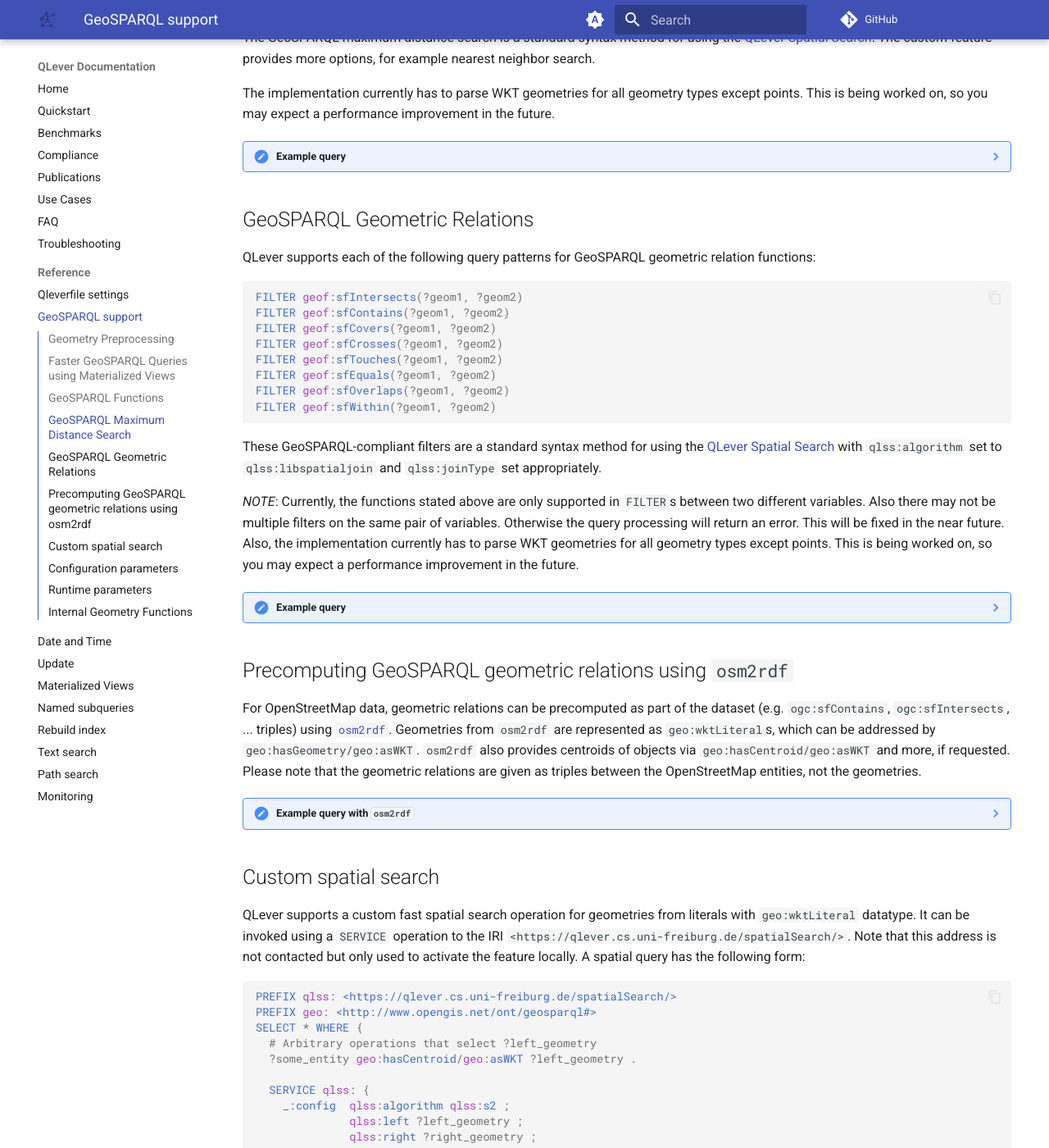
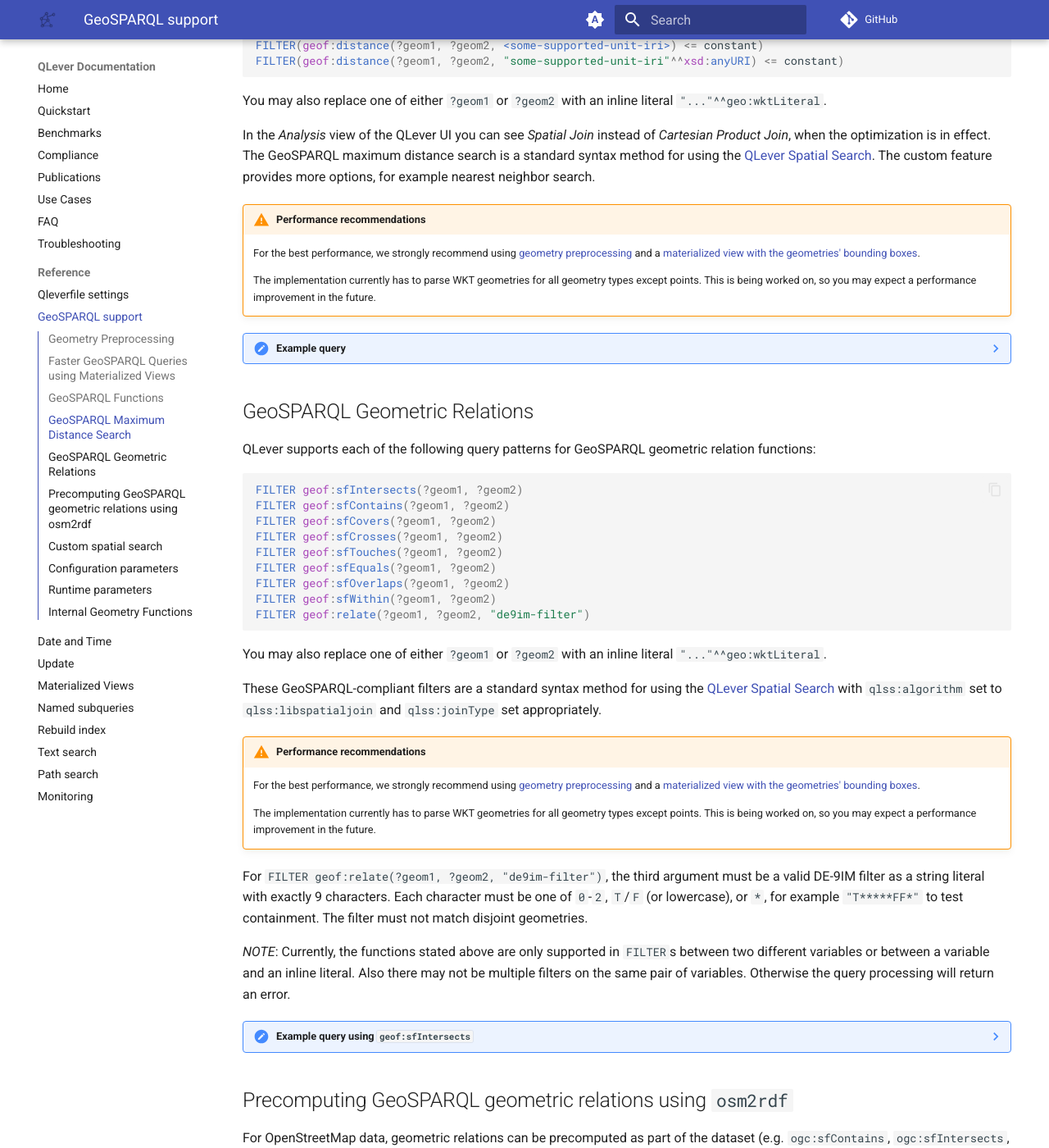
Before and after one commit to qlever-dev/qlever-docs, an MkDocs documentation site: the page built from docs/geosparql.md, in a window 1280 px wide and 1400 px high, scrolled down 3639 px. Shown: the whole window at 82% size. Built offline with MkDocs 1.6.1 and Material for MkDocs 9.7.7, drawn with Linux system fonts in a browser that asks for light colours; plug-ins that fetch from the network failed and are left out; comment, search, counter and statistics services are not loaded; the version menu is left out; some of the changed text lies outside the part shown.

Commit message:
Update GeoSPARQL docs (#32)

````diff
--- a/docs/geosparql.md
+++ b/docs/geosparql.md
@@ -4,18 +4,18 @@ This page describes which features from the [OGC GeoSPARQL standard](https://doc
 
 ## Geometry Preprocessing
 
-QLever can preprocess geometries to accelerate various queries. This can be requested via the option `VOCABULARY_TYPE = on-disk-compressed-geo-split` in the `[index]` section of your `Qleverfile` for use with `qlever index` or the `--vocabulary-type on-disk-compressed-geo-split` argument of `IndexBuilderMain`.
+QLever can preprocess geometries to accelerate various queries. This can be requested via the option `VOCABULARY_TYPE = on-disk-compressed-geo-split` in the `[index]` section of your `Qleverfile` for use with `qlever index` or the `--vocabulary-type on-disk-compressed-geo-split` argument of the `qlever-index` binary. Together with an appropriate [materialized view](#geo-matview) preprocessing may provide a drastic performance improvement.
 
 If this option is used, QLever will currently precompute centroid, bounding box, geometry type, number of child geometries, length and area for all WKT literals in the input dataset. These can be used for the respective [GeoSPARQL functions](#geosparql-functions), but also for further optimizations (for example, automatic prefiltering of geometries for more efficient [geometric relation filters](#geosparql-geometric-relations)).
 
 ## Faster GeoSPARQL Queries using Materialized Views
 
-[Materialized Views](materialized-views.md) can be used to further improve spatial querying performance. Consider the following materialized view:
+[Materialized Views](materialized-views.md)<a id="geo-matview"></a>  can be used to further improve spatial querying performance. Consider the following materialized view `geometries`:
 
 ```sparql
 PREFIX geo: <http://www.opengis.net/ont/geosparql#>
 PREFIX geof: <http://www.opengis.net/def/function/geosparql/>
-SELECT ?subject ?intermediate ?geometry ?centroid ?area ?length WHERE {
+SELECT ?subject ?intermediate ?geometry ?centroid ?area ?length ?lower_left ?upper_right WHERE {
   ?subject geo:hasGeometry ?intermediate .
   ?intermediate geo:asWKT ?geometry .
   BIND(geof:centroid(?geometry) AS ?centroid)
@@ -26,9 +26,9 @@ SELECT ?subject ?intermediate ?geometry ?centroid ?area ?length WHERE {
 }
 ```
 
-It will be used whenever `geo:hasGeometry/geo:asWKT` is present in the user query. If the user query additionally contains one of the `BIND`s they are also detected automatically.
+Using the `Qleverfile` argument `PRELOAD_MATERIALIZED_VIEWS=geometries` in `[server]` or the CLI `qlever-server --preload-materialized-views geometries` argument, it will be used whenever `geo:hasGeometry/geo:asWKT` is present in the user query. If the user query additionally contains one of the `BIND`s they are also detected and read from the view automatically.
 
-QLever's efficient spatial search operations (see [GeoSPARQL Maximum Distance Search](#geosparql-maximum-distance-search), [GeoSPARQL Geometric Relations](#geosparql-geometric-relations) and [QLever Custom Spatial Search](#custom-spatial-search)) can leverage the bounding boxes given by `ql:envelopeLowerLeft` and `ql:envelopeUpperRight` automatically (see [Internal Geometry Functions](#internal-geometry-functions)). This means it is sufficient for the user to write a query like the following and QLever will use the materialized view and read the geometry bounding boxes for efficient prefiltering directly from the materialized view.
+QLever's efficient spatial search operations (see [GeoSPARQL Maximum Distance Search](#geosparql-maximum-distance-search), [GeoSPARQL Geometric Relations](#geosparql-geometric-relations) and [QLever Custom Spatial Search](#custom-spatial-search)) can leverage the bounding boxes given by `ql:envelopeLowerLeft` and `ql:envelopeUpperRight` automatically (see [Internal Geometry Functions](#internal-geometry-functions)). The same holds for the respective [GeoSPARQL Functions](#geosparql-functions). This means it is sufficient for the user to write a query like the following and QLever will use the materialized view and read the geometry bounding boxes for efficient prefiltering directly from the materialized view.
 
 ```sparql {data-demo-engine="osm-planet"}
 PREFIX osmrel: <https://www.openstreetmap.org/relation/>
@@ -325,9 +325,14 @@ FILTER(geof:distance(?geom1, ?geom2, <some-supported-unit-iri>) <= constant)
 FILTER(geof:distance(?geom1, ?geom2, "some-supported-unit-iri"^^xsd:anyURI) <= constant)
 ```
 
+You may also replace one of either `?geom1` or `?geom2` with an inline literal `"..."^^geo:wktLiteral`.
+
 In the *Analysis* view of the QLever UI you can see *Spatial Join* instead of *Cartesian Product Join*, when the optimization is in effect. The GeoSPARQL maximum distance search is a standard syntax method for using the [QLever Spatial Search](#custom-spatial-search). The custom feature provides more options, for example nearest neighbor search.
 
-The implementation currently has to parse WKT geometries for all geometry types except points. This is being worked on, so you may expect a performance improvement in the future.
+!!! warning "Performance recommendations"
+    For the best performance, we strongly recommend using [geometry preprocessing](#geometry-preprocessing) and a [materialized view with the geometries' bounding boxes](#geo-matview).
+
+    The implementation currently has to parse WKT geometries for all geometry types except points. This is being worked on, so you may expect a performance improvement in the future.
 
 ??? note "Example query"
 
@@ -359,20 +364,28 @@ FILTER geof:sfTouches(?geom1, ?geom2)
 FILTER geof:sfEquals(?geom1, ?geom2)
 FILTER geof:sfOverlaps(?geom1, ?geom2)
 FILTER geof:sfWithin(?geom1, ?geom2)
+FILTER geof:relate(?geom1, ?geom2, "de9im-filter")
 ```
+
+You may also replace one of either `?geom1` or `?geom2` with an inline literal `"..."^^geo:wktLiteral`.
 
 These GeoSPARQL-compliant filters are a standard syntax method for using the
 [QLever Spatial Search](#custom-spatial-search) with `qlss:algorithm` set to
 `qlss:libspatialjoin` and `qlss:joinType` set appropriately.
 
+!!! warning "Performance recommendations"
+    For the best performance, we strongly recommend using [geometry preprocessing](#geometry-preprocessing) and a [materialized view with the geometries' bounding boxes](#geo-matview).
+
+    The implementation currently has to parse WKT geometries for all geometry types except points. This is being worked on, so you may expect a performance improvement in the future.
+
+For `FILTER geof:relate(?geom1, ?geom2, "de9im-filter")`, the third argument must be a valid DE-9IM filter as a string literal with exactly 9 characters. Each character must be one of `0`-`2`, `T`/`F` (or lowercase), or `*`, for example `"T*****FF*"` to test containment. The filter must not match disjoint geometries.
+
 *NOTE*: Currently, the functions stated above are only supported in `FILTER`s
-between two different variables. Also there may not be multiple filters on the
-same pair of variables. Otherwise the query processing will return an error.
-This will be fixed in the near future. Also, the implementation currently has
-to parse WKT geometries for all geometry types except points. This is being
-worked on, so you may expect a performance improvement in the future.
+between two different variables or between a variable and an inline literal.
+Also there may not be multiple filters on the same pair of variables. Otherwise
+the query processing will return an error.
 
-??? note "Example query"
+??? note "Example query using `geof:sfIntersects`"
 
     [All railway lines crossing rivers](https://qlever.dev/osm-planet/oU2Uqb):
 
@@ -385,7 +398,7 @@ worked on, so you may expect a performance improvement in the future.
              geo:hasGeometry/geo:asWKT ?river_geometry .
       ?rail osmkey:railway "rail" ;
             geo:hasGeometry/geo:asWKT ?rail_geometry .
-      FILTER (geof:sfIntersects(?rail_geometry,?river_geometry))
+      FILTER geof:sfIntersects(?rail_geometry,?river_geometry)
     }
     ```
 
@@ -454,13 +467,17 @@ The following configuration parameters are provided in the `SERVICE` as triples
 | `right` | variable | The right join table: *"... find the closest/all intersecting/... [right] geometries"*.  Must refer to a column with literals of `geo:wktLiteral` datatype. |
 | `numNearestNeighbors` | integer | The maximum number of nearest neighbor points from `right` for every point from `left`. Only supported by the `baseline` and `s2` algorithms. |
 | `maxDistance` | integer | The maximum distance in meters between points from `left` and `right` to be included in the result. |
+| `de9imFilter` | string | A valid DE-9IM filter as a literal with exactly 9 characters, each of which must be one of `0`-`2`, `T`/`F` (or lowercase), or `*`. For example `"T*****FF*"` to test containment. The filter must not match disjoint geometries. Requires `algorithm` to be `libspatialjoin` and `joinType` to be `de9im`. |
 | `bindDistance` | variable | An otherwise unbound variable name which will be used to give the distance in kilometers between the result point pairs. |
 | `payload` | variable or IRI `<all>` | Variable from the group graph pattern inside the `SERVICE` to be included in the result. `right` is automatically included. This parameter may be repeated to include multiple variables. For all variables use `<all>`. If `right` is given outside of the `SERVICE` do not use this parameter. |
-| `joinType` | `<intersects>`, `<covers>`, `<contains>`, `<touches>`, `<crosses>`, `<overlaps>`, `<equals>`, `<within-dist>` | The geometric relation to compute between the `left` and `right` geometries. If `within-dist` is chosen, the `maxDistance` parameter is required. Mandatory when using the `libspatialjoin` algorithm and illegal for all other algorithms.  |
+| `joinType` | `<intersects>`, `<covers>`, `<contains>`, `<touches>`, `<crosses>`, `<overlaps>`, `<equals>`, `<within>`, `<within-dist>`, `<de9im>` | The geometric relation to compute between the `left` and `right` geometries. Iff `within-dist` is chosen, the `maxDistance` parameter is required. Iff `de9im` is chosen, the `de9imFilter` parameter is required. Mandatory when using the `libspatialjoin` algorithm and illegal for all other algorithms.  |
 
 NOTE: The individual algorithms support different subsets of all valid literals of `geo:wktLiteral` datatype. The `libspatialjoin` algorithm supports `POINT`, `LINESTRING`, `POLYGON`, `MULTIPOINT`, `MULTILINESTRING`, `MULTIPOLYGON` and `GEOMETRYCOLLECTION`. The `baseline` and `boundingBox` algorithms support the same literals except `GEOMETRYCOLLECTION`. The `s2` algorithm currently only works with `POINT` literals.
 
-NOTE: Geometries except for points currently need to be parsed for every query leading to longer running times. We are working on it.
+!!! warning "Performance recommendations"
+    For the best performance when using the `libspatialjoin` algorithm, we strongly recommend using [geometry preprocessing](#geometry-preprocessing) and a [materialized view with the geometries' bounding boxes](#geo-matview).
+
+    The implementation currently has to parse WKT geometries for all geometry types except points. This is being worked on, so you may expect a performance improvement in the future.
 
 ??? note "Example queries"
 
@@ -513,8 +531,7 @@ NOTE: Geometries except for points currently need to be parsed for every query l
     }
     ```
 
-Special predicate `<max-distance-in-meters:m>`: As a shortcut, a special
-predicate `<max-distance-in-meters:m>` is also supported. The parameter `m`
+Special predicate `<max-distance-in-meters:m>`: As a shortcut for the `s2` algorithm, a special predicate `<max-distance-in-meters:m>` is also supported. The parameter `m`
 refers to the maximum search radius in meters. It may be used as a triple with
 the left join variable as subject and the right join variable as object.
 
@@ -532,7 +549,7 @@ the left join variable as subject and the right join variable as object.
 Deprecated special predicate `<nearest-neighbors:k>` or
 `<nearest-neighbors:k:m>`: *This feature is deprecated and will produce a
 warning, due to confusing semantics. Please use the `SERVICE` syntax instead.*
-A spatial search for nearest neighbors can be realized using `?left
+A spatial search for nearest neighbors using the `s2` algorithm can be realized using `?left
 <nearest-neighbors:k:m> ?right`. Please replace `k` and `m` with integers as
 follows: For each point `?left` QLever will output the `k` nearest points from
 `?right`. Of course, the sets `?left` and `?right` can each be limited using
@@ -572,4 +589,37 @@ completely, set this to `0`.
 
 `ql:isGeoPoint`: Detect whether the given literal is stored in QLever's efficient (lossy) WKT point encoding.
 
+??? note "Example query for `ql:isGeoPoint`"
+
+    ```sparql {data-demo-engine="osm-planet"}
+    PREFIX geo: <http://www.opengis.net/ont/geosparql#>
+    SELECT * {
+      BIND(ql:isGeoPoint("POINT(1 2)"^^geo:wktLiteral) AS ?p1) # true
+      BIND(ql:isGeoPoint("LINESTRING(1 2, 3 4)"^^geo:wktLiteral) AS ?p2) # false
+    }
+    ```
+
 `ql:envelopeLowerLeft` and `ql:envelopeUpperRight`: Returns the corners of the geometry's envelope (aka bounding box) as WKT points.
+
+??? note "Example query for `ql:envelopeLowerLeft` and `ql:envelopeUpperRight`"
+
+    ```sparql {data-demo-engine="osm-planet"}
+    PREFIX geo: <http://www.opengis.net/ont/geosparql#>
+    SELECT * {
+      BIND("LINESTRING(1 2, 3 4)"^^geo:wktLiteral AS ?geom)
+      BIND(ql:envelopeLowerLeft(?geom) AS ?ll) # POINT(1 2)
+      BIND(ql:envelopeUpperRight(?geom) AS ?ur) # POINT(3 4)
+    }
+    ```
+
+`ql:simplifyGeometry`: Given a WKT geometry as a first argument and a tolerance in coordinate units as a second argument, apply the Douglas-Peucker algorithm to simplify the geometry.
+
+??? note "Example query for `ql:simplifyGeometry`"
+
+    ```sparql {data-demo-engine="osm-planet"}
+    PREFIX geo: <http://www.opengis.net/ont/geosparql#>
+    SELECT * {
+      BIND("LINESTRING(7.8412948 47.9977308, 7.8450491 47.9946000, 7.8466262 47.9933540)"^^geo:wktLiteral AS ?geom)
+      BIND(ql:simplifyGeometry(?geom, 0.001) AS ?simple) # LINESTRING(7.841295 47.997731,7.846626 47.993354)
+    }
+    ```
````
Also changed, not shown: other parts of docs/geosparql.md (+3 -2 lines).
